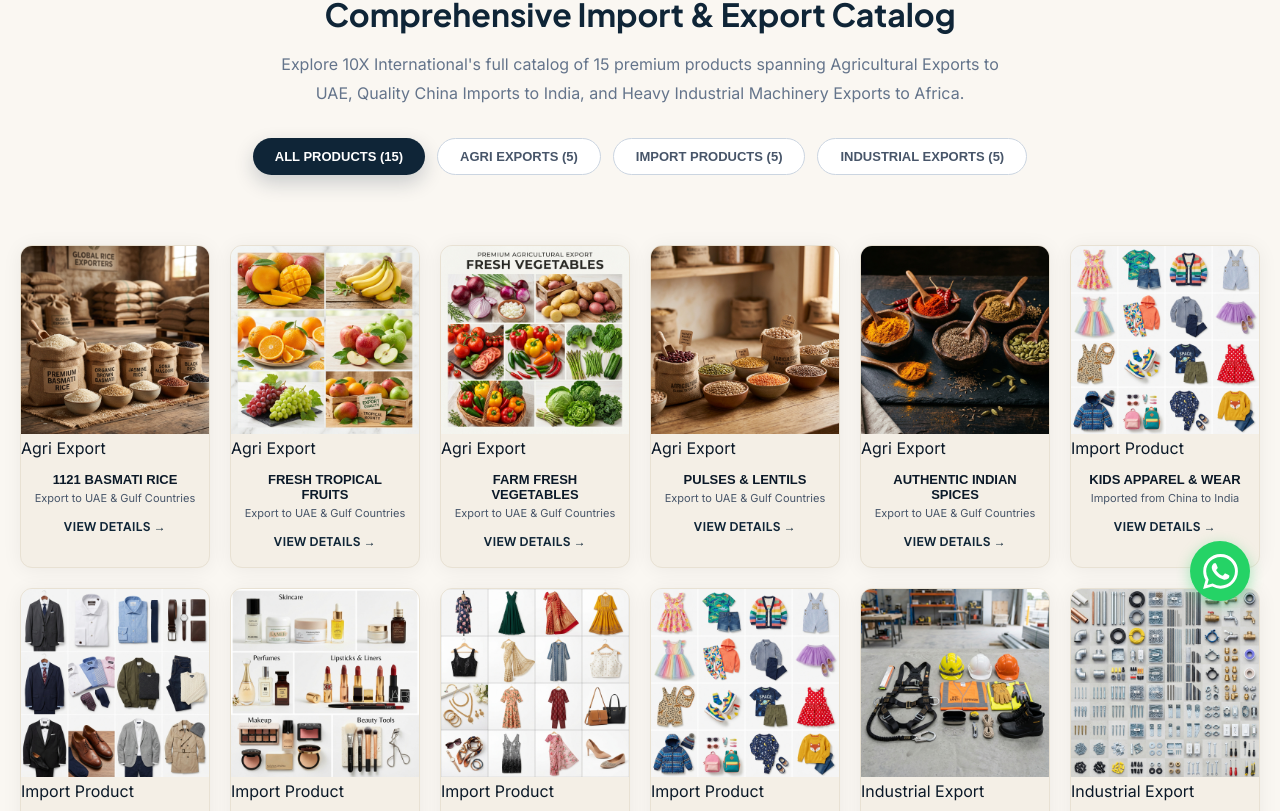
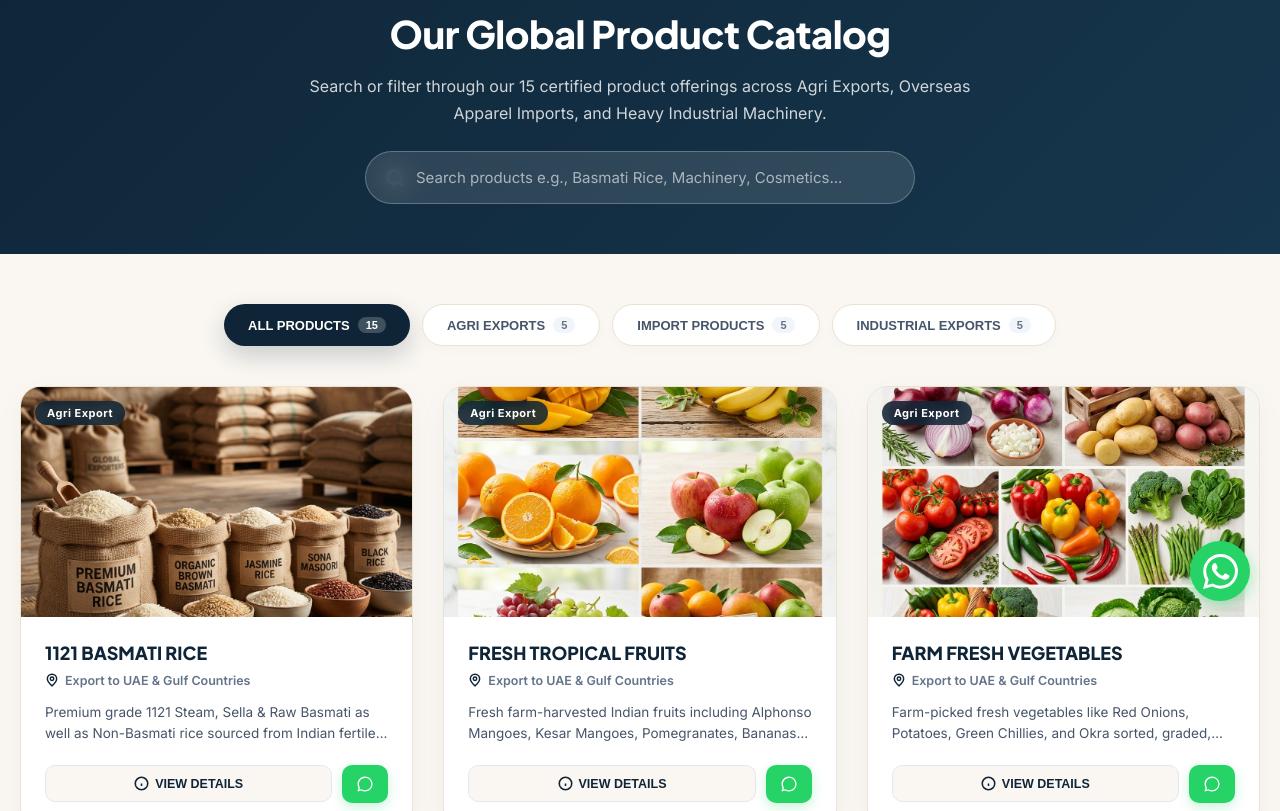
Before and after one commit to amanComeerciax/10x, a Next.js app: page /products in a window 1280 px wide. Shown: the part 169-980 px from the top of the page. Built offline with nearby package versions, Linux system fonts and the light colour scheme.

Commit message:
Redesign /products page with modern dark header, real-time live search, interactive pills with item counts, and quick WhatsApp buttons

```diff
--- a/src/app/globals.css
+++ b/src/app/globals.css
@@ -1739,3 +1739,209 @@ img {
     max-height: 200px;
   }
 }
+
+/* ============ MODERN PRODUCT PAGE SHOWCASE STYLES ============ */
+.products-hero-section {
+  background: linear-gradient(135deg, #0F2537 0%, #16364D 100%);
+  padding: 70px 0 50px;
+  color: #FFFFFF;
+  position: relative;
+  overflow: hidden;
+}
+
+.products-hero-badge {
+  display: inline-flex;
+  align-items: center;
+  gap: 8px;
+  background: rgba(255, 255, 255, 0.1);
+  border: 1px solid rgba(255, 255, 255, 0.2);
+  padding: 6px 16px;
+  border-radius: 30px;
+  font-size: 12px;
+  font-weight: 700;
+  color: #FAF7F2;
+  letter-spacing: 1px;
+  margin-bottom: 20px;
+  backdrop-filter: blur(10px);
+}
+
+.products-search-box {
+  max-width: 550px;
+  margin: 24px auto 0;
+  position: relative;
+}
+
+.products-search-input {
+  width: 100%;
+  padding: 16px 20px 16px 50px;
+  border-radius: 50px;
+  border: 1px solid rgba(255, 255, 255, 0.25);
+  background: rgba(255, 255, 255, 0.12);
+  color: #FFFFFF;
+  font-size: 15px;
+  font-family: inherit;
+  outline: none;
+  backdrop-filter: blur(12px);
+  transition: all 0.3s ease;
+}
+
+.products-search-input::placeholder {
+  color: rgba(255, 255, 255, 0.6);
+}
+
+.products-search-input:focus {
+  background: rgba(255, 255, 255, 0.2);
+  border-color: #FAF7F2;
+  box-shadow: 0 10px 30px rgba(0, 0, 0, 0.2);
+}
+
+.products-search-icon {
+  position: absolute;
+  left: 20px;
+  top: 50%;
+  transform: translateY(-50%);
+  color: rgba(255, 255, 255, 0.7);
+  pointer-events: none;
+}
+
+/* 3-Column Modern Showcase Grid */
+.modern-products-grid {
+  display: grid;
+  grid-template-columns: repeat(auto-fill, minmax(340px, 1fr));
+  gap: 30px;
+  margin-top: 40px;
+}
+
+.modern-product-card {
+  background: #FFFFFF;
+  border-radius: 20px;
+  border: 1px solid #EAE3D2;
+  overflow: hidden;
+  box-shadow: 0 10px 30px rgba(0, 0, 0, 0.04);
+  transition: all 0.35s cubic-bezier(0.4, 0, 0.2, 1);
+  display: flex;
+  flex-direction: column;
+}
+
+.modern-product-card:hover {
+  transform: translateY(-8px);
+  box-shadow: 0 22px 45px rgba(15, 37, 55, 0.12);
+  border-color: #0F2537;
+}
+
+.modern-product-img-box {
+  position: relative;
+  height: 230px;
+  overflow: hidden;
+  background: #FAF7F2;
+}
+
+.modern-product-img-box img {
+  transition: transform 0.6s ease;
+}
+
+.modern-product-card:hover .modern-product-img-box img {
+  transform: scale(1.08);
+}
+
+.modern-card-tag {
+  position: absolute;
+  top: 14px;
+  left: 14px;
+  background: rgba(15, 37, 55, 0.85);
+  color: #FFFFFF;
+  padding: 5px 12px;
+  border-radius: 20px;
+  font-size: 11px;
+  font-weight: 700;
+  letter-spacing: 0.5px;
+  backdrop-filter: blur(6px);
+}
+
+.modern-card-body {
+  padding: 24px;
+  display: flex;
+  flex-direction: column;
+  flex: 1;
+}
+
+.modern-card-title {
+  font-size: 18px;
+  font-weight: 800;
+  color: #0F2537;
+  margin-bottom: 8px;
+  line-height: 1.3;
+}
+
+.modern-card-origin {
+  display: flex;
+  align-items: center;
+  gap: 6px;
+  font-size: 12.5px;
+  color: #64748B;
+  font-weight: 600;
+  margin-bottom: 14px;
+}
+
+.modern-card-desc {
+  font-size: 13.5px;
+  color: #475569;
+  line-height: 1.6;
+  margin-bottom: 20px;
+  display: -webkit-box;
+  -webkit-line-clamp: 2;
+  -webkit-box-orient: vertical;
+  overflow: hidden;
+}
+
+.modern-card-actions {
+  display: flex;
+  align-items: center;
+  gap: 10px;
+  margin-top: auto;
+}
+
+.btn-quick-view {
+  flex: 1;
+  background: #FAF7F2;
+  color: #0F2537;
+  border: 1px solid #E2E8F0;
+  padding: 10px 14px;
+  border-radius: 10px;
+  font-size: 12.5px;
+  font-weight: 700;
+  cursor: pointer;
+  transition: all 0.25s ease;
+  display: flex;
+  align-items: center;
+  justify-content: center;
+  gap: 6px;
+}
+
+.btn-quick-view:hover {
+  background: #0F2537;
+  color: #FFFFFF;
+  border-color: #0F2537;
+}
+
+.btn-wa-direct {
+  background: #25D366;
+  color: #FFFFFF;
+  border: none;
+  padding: 10px 14px;
+  border-radius: 10px;
+  font-size: 12.5px;
+  font-weight: 700;
+  cursor: pointer;
+  transition: all 0.25s ease;
+  display: flex;
+  align-items: center;
+  justify-content: center;
+  gap: 6px;
+  box-shadow: 0 4px 12px rgba(37, 211, 102, 0.25);
+}
+
+.btn-wa-direct:hover {
+  background: #1DA851;
+  transform: translateY(-1px);
+}
--- a/src/app/products/page.js
+++ b/src/app/products/page.js
@@ -151,72 +151,114 @@ const all15Products = [
 ];
 
 export default function ProductsPage() {
+  const [searchQuery, setSearchQuery] = useState("");
   const [activeCategory, setActiveCategory] = useState("ALL");
   const [selectedProduct, setSelectedProduct] = useState(null);
   const [isQuoteModalOpen, setIsQuoteModalOpen] = useState(false);
 
-  const filteredProducts = activeCategory === "ALL"
-    ? all15Products
-    : all15Products.filter(p => p.category.toUpperCase().includes(activeCategory));
+  const filteredProducts = all15Products.filter((p) => {
+    const matchesCategory = activeCategory === "ALL" || p.category.toUpperCase().includes(activeCategory);
+    const matchesSearch = p.name.toLowerCase().includes(searchQuery.toLowerCase()) ||
+                          p.description.toLowerCase().includes(searchQuery.toLowerCase()) ||
+                          p.category.toLowerCase().includes(searchQuery.toLowerCase());
+    return matchesCategory && matchesSearch;
+  });
 
   return (
     <>
       <GSAPAnimations />
       <Navbar />
 
-      {/* Header Banner */}
-      <section className="section bg-light" style={{ background: "#FAF7F2", padding: "60px 0 40px" }}>
-        <div className="container">
-          <div className="section-header" style={{ marginBottom: "30px" }}>
-            <div className="section-label" style={{ background: "#F4EFE6", color: "#0F2537", padding: "6px 14px", borderRadius: "20px", display: "inline-block", fontSize: "12px", fontWeight: "700", marginBottom: "16px" }}>
-              OUR PRODUCT PORTFOLIO
-            </div>
-            <h1 className="section-title" style={{ marginBottom: "16px", color: "#0F2537" }}>
-              Comprehensive Import & Export Catalog
-            </h1>
-            <p className="section-desc" style={{ maxWidth: "720px", margin: "0 auto", fontSize: "16px", color: "#64748B", lineHeight: "1.8" }}>
-              Explore 10X International&apos;s full catalog of 15 premium products spanning Agricultural Exports to UAE, Quality China Imports to India, and Heavy Industrial Machinery Exports to Africa.
-            </p>
+      {/* Modern Hero Header with Search Bar */}
+      <section className="products-hero-section">
+        <div className="container" style={{ textAlign: "center", position: "relative", zIndex: 2 }}>
+          <div className="products-hero-badge">
+            <svg width="14" height="14" viewBox="0 0 24 24" fill="none" stroke="currentColor" strokeWidth="2.5">
+              <polygon points="12 2 15.09 8.26 22 9.27 17 14.14 18.18 21.02 12 17.77 5.82 21.02 7 14.14 2 9.27 8.91 8.26 12 2" />
+            </svg>
+            15 EXCLUSIVE GLOBAL TRADE CATEGORIES
           </div>
 
-          {/* Category Filter Tabs */}
-          <div style={{ display: "flex", justifyContent: "center", gap: "12px", flexWrap: "wrap", margin: "30px 0 10px" }}>
+          <h1 style={{ fontSize: "38px", fontWeight: "900", marginBottom: "16px", letterSpacing: "-0.5px" }}>
+            Our Global Product Catalog
+          </h1>
+          <p style={{ maxWidth: "680px", margin: "0 auto", fontSize: "16px", color: "rgba(255,255,255,0.8)", lineHeight: "1.7" }}>
+            Search or filter through our 15 certified product offerings across Agri Exports, Overseas Apparel Imports, and Heavy Industrial Machinery.
+          </p>
+
+          {/* Interactive Search Bar */}
+          <div className="products-search-box">
+            <svg className="products-search-icon" width="20" height="20" viewBox="0 0 24 24" fill="none" stroke="currentColor" strokeWidth="2.5" strokeLinecap="round" strokeLinejoin="round">
+              <circle cx="11" cy="11" r="8"></circle>
+              <line x1="21" y1="21" x2="16.65" y2="16.65"></line>
+            </svg>
+            <input
+              type="text"
+              className="products-search-input"
+              placeholder="Search products e.g., Basmati Rice, Machinery, Cosmetics..."
+              value={searchQuery}
+              onChange={(e) => setSearchQuery(e.target.value)}
+            />
+          </div>
+        </div>
+      </section>
+
+      {/* Modern Showcase Content Section */}
+      <section className="section" style={{ background: "#FAF7F2", padding: "50px 0 90px" }}>
+        <div className="container">
+          {/* Category Filter Pills */}
+          <div style={{ display: "flex", justifyContent: "center", gap: "12px", flexWrap: "wrap", marginBottom: "40px" }}>
             {[
-              { label: "ALL PRODUCTS (15)", value: "ALL" },
-              { label: "AGRI EXPORTS (5)", value: "AGRI" },
-              { label: "IMPORT PRODUCTS (5)", value: "IMPORT" },
-              { label: "INDUSTRIAL EXPORTS (5)", value: "INDUSTRIAL" }
+              { label: "ALL PRODUCTS", count: 15, value: "ALL" },
+              { label: "AGRI EXPORTS", count: 5, value: "AGRI" },
+              { label: "IMPORT PRODUCTS", count: 5, value: "IMPORT" },
+              { label: "INDUSTRIAL EXPORTS", count: 5, value: "INDUSTRIAL" }
             ].map(tab => (
               <button
                 key={tab.value}
                 onClick={() => setActiveCategory(tab.value)}
                 style={{
-                  padding: "10px 22px",
-                  borderRadius: "30px",
-                  fontWeight: "700",
+                  padding: "12px 24px",
+                  borderRadius: "50px",
+                  fontWeight: "800",
                   fontSize: "13px",
                   cursor: "pointer",
-                  transition: "all 0.3s ease",
-                  border: activeCategory === tab.value ? "none" : "1px solid #CBD5E1",
+                  transition: "all 0.3s cubic-bezier(0.4, 0, 0.2, 1)",
+                  border: activeCategory === tab.value ? "none" : "1px solid #EAE3D2",
                   background: activeCategory === tab.value ? "#0F2537" : "#FFFFFF",
                   color: activeCategory === tab.value ? "#FFFFFF" : "#475569",
-                  boxShadow: activeCategory === tab.value ? "0 8px 20px rgba(15, 37, 55, 0.2)" : "none"
+                  boxShadow: activeCategory === tab.value ? "0 10px 25px rgba(15, 37, 55, 0.2)" : "0 4px 12px rgba(0,0,0,0.02)",
+                  display: "flex",
+                  alignItems: "center",
+                  gap: "8px"
                 }}
               >
-                {tab.label}
+                <span>{tab.label}</span>
+                <span style={{
+                  background: activeCategory === tab.value ? "rgba(255,255,255,0.2)" : "#F1F5F9",
+                  color: activeCategory === tab.value ? "#FFFFFF" : "#64748B",
+                  padding: "2px 8px",
+                  borderRadius: "12px",
+                  fontSize: "11px",
+                  fontWeight: "700"
+                }}>
+                  {tab.count}
+                </span>
               </button>
             ))}
           </div>
+
+          {/* Product Cards Showcase Grid */}
+          {filteredProducts.length === 0 ? (
+            <div style={{ textAlign: "center", padding: "60px 20px", background: "#FFFFFF", borderRadius: "20px", border: "1px dashed #CBD5E1" }}>
+              <h3 style={{ fontSize: "20px", fontWeight: "700", color: "#0F2537", marginBottom: "8px" }}>No products found matching &quot;{searchQuery}&quot;</h3>
+              <p style={{ color: "#64748B", fontSize: "14px" }}>Try searching with another keyword or click &quot;ALL PRODUCTS&quot; above.</p>
             </div>
-      </section>
-
-      {/* Product Grid Section */}
-      <section className="section" style={{ background: "#FAF7F2", padding: "20px 0 80px" }}>
-        <div className="container">
-          <div className="products-grid">
+          ) : (
+            <div className="modern-products-grid">
               {filteredProducts.map((p) => (
-              <div className="product-card" key={p.id}>
-                <div className="product-card-img">
+                <div className="modern-product-card" key={p.id}>
+                  <div className="modern-product-img-box">
                     <Image
                       src={p.image}
                       alt={p.name}
@@ -224,18 +266,48 @@ export default function ProductsPage() {
                       height={300}
                       style={{ width: "100%", height: "100%", objectFit: "cover" }}
                     />
-                  <div className="product-card-badge">{p.category}</div>
+                    <div className="modern-card-tag">{p.category}</div>
                   </div>
-                <div className="product-card-body">
-                  <div className="product-card-name">{p.name}</div>
-                  <div className="product-card-origin">{p.origin}</div>
-                  <button className="view-detail-link-btn" onClick={() => setSelectedProduct(p)}>
-                    VIEW DETAILS &rarr;
+
+                  <div className="modern-card-body">
+                    <h3 className="modern-card-title">{p.name}</h3>
+                    <div className="modern-card-origin">
+                      <svg width="14" height="14" viewBox="0 0 24 24" fill="none" stroke="#0F2537" strokeWidth="2.5">
+                        <path d="M12 2a8 8 0 0 0-8 8c0 5.25 8 12 8 12s8-6.75 8-12a8 8 0 0 0-8-8z"/>
+                        <circle cx="12" cy="10" r="3"/>
+                      </svg>
+                      {p.origin}
+                    </div>
+                    <p className="modern-card-desc">{p.description}</p>
+
+                    <div className="modern-card-actions">
+                      <button className="btn-quick-view" onClick={() => setSelectedProduct(p)}>
+                        <svg width="15" height="15" viewBox="0 0 24 24" fill="none" stroke="currentColor" strokeWidth="2.5">
+                          <circle cx="12" cy="12" r="10"></circle>
+                          <line x1="12" y1="16" x2="12" y2="12"></line>
+                          <line x1="12" y1="8" x2="12.01" y2="8"></line>
+                        </svg>
+                        VIEW DETAILS
                       </button>
+
+                      <button
+                        className="btn-wa-direct"
+                        title="Inquire via WhatsApp"
+                        onClick={() => {
+                          const text = `Hello 10X International!%0A%0AI am interested in inquiring about:*${p.name}* (${p.category}).%0APlease share bulk pricing and shipping details.`;
+                          window.open(`https://wa.me/917984488660?text=${text}`, "_blank");
+                        }}
+                      >
+                        <svg width="18" height="18" viewBox="0 0 24 24" fill="currentColor">
+                          <path d="M12.012 2c-5.506 0-9.989 4.478-9.99 9.984 0 1.762.459 3.48 1.332 4.992l-1.417 5.176 5.302-1.391c1.455.794 3.097 1.213 4.77 1.214h.004c5.505 0 9.988-4.479 9.989-9.985 0-2.668-1.037-5.176-2.922-7.062a9.923 9.923 0 00-7.068-2.932zm0 1.666c4.588 0 8.324 3.734 8.325 8.32 0 2.223-.865 4.312-2.438 5.885a8.271 8.271 0 01-5.887 2.435h-.003c-1.464 0-2.895-.386-4.14-1.118l-.297-.173-3.076.806.82-2.997-.19-.302a8.28 8.28 0 01-1.216-4.356c0-4.586 3.736-8.32 8.324-8.32z"/>
+                        </svg>
+                      </button>
+                    </div>
                   </div>
                 </div>
               ))}
             </div>
+          )}
         </div>
       </section>
 
```
Lines whose indentation alone changed are shown as unchanged.
